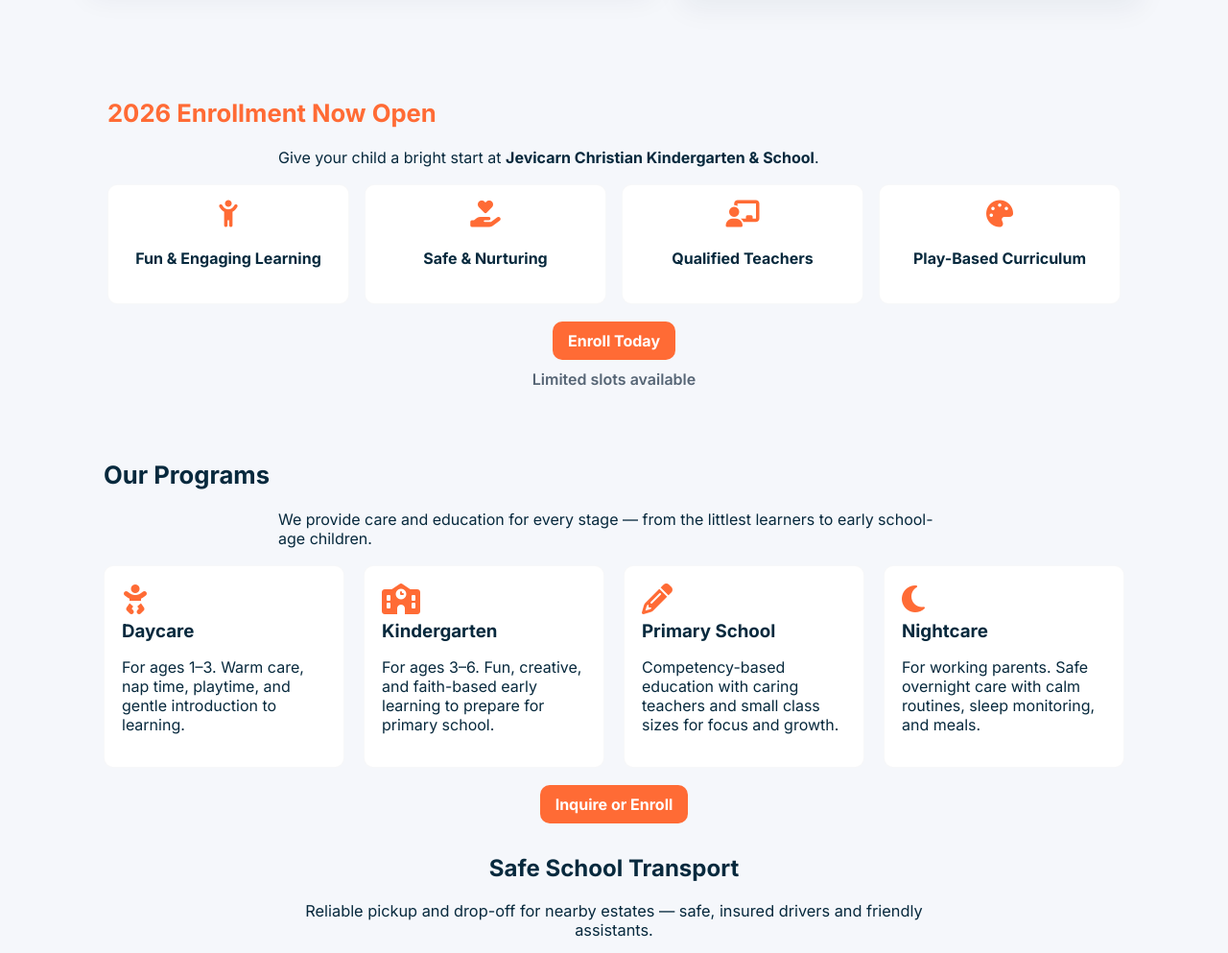
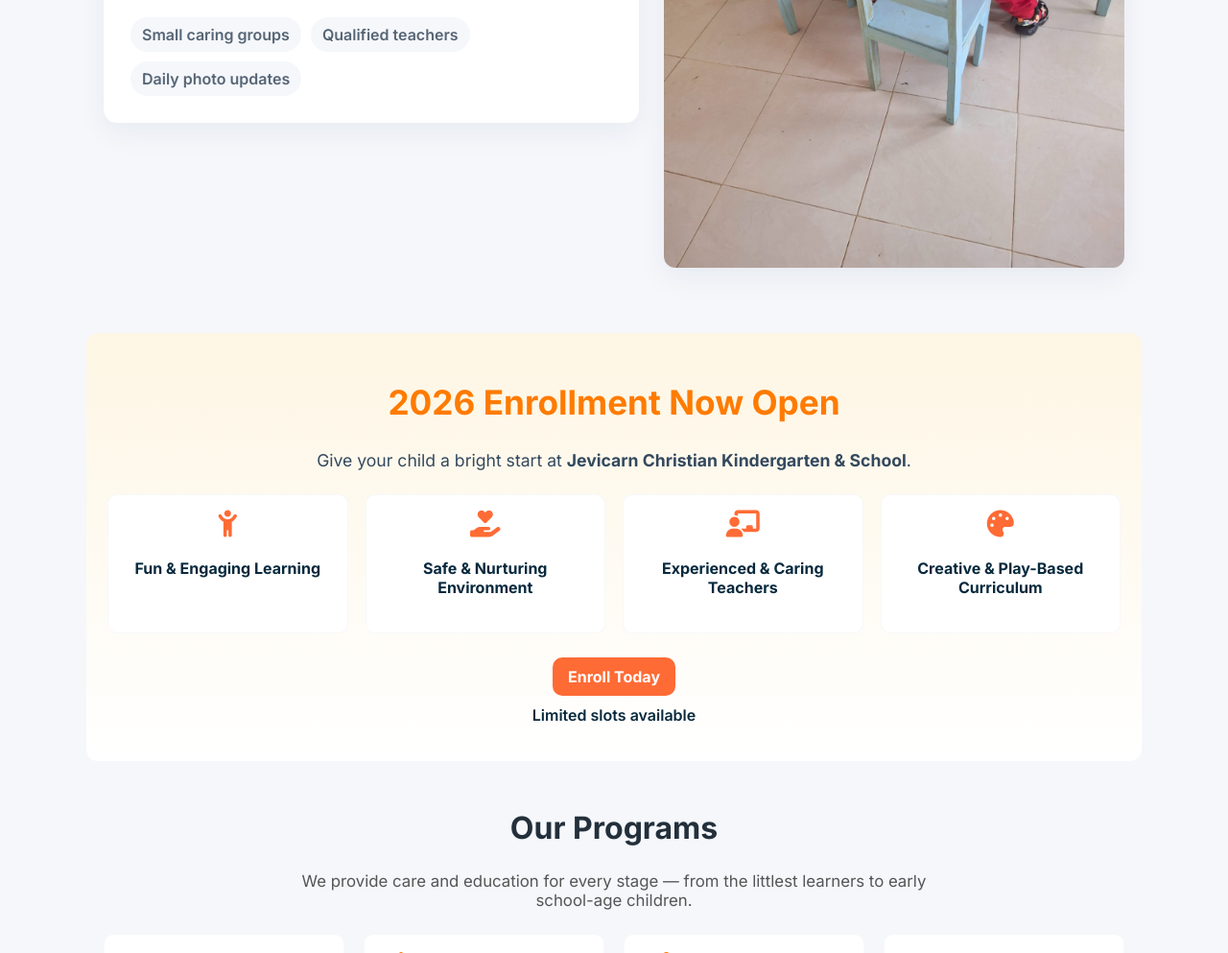
Before and after one commit to JeanPromise/Jevicarn-Christian-School, a Flask app: page / in a window 1280 px wide. Shown: the part 504-1497 px from the top of the page at 96% size. Run offline with Flask 3, Linux system fonts and the light colour scheme; data that the repository does not hold is empty; some libraries are stand-ins or nearby versions.

Commit message:
Update home.html

```diff
--- a/templates/home.html
+++ b/templates/home.html
@@ -2,145 +2,167 @@
 {% block content %}
 
 <!-- HERO SECTION -->
-<section class="hero container">
-  <div class="hero-grid">
+<section class="hero">
+  <div class="container hero-grid">
     <div class="hero-text card">
       <h1>Where little minds <span class="accent">grow</span> big dreams</h1>
-      <p class="lead">At <strong>Jevicarn Christian Kindergarten & School</strong>, we nurture curiosity, creativity, and kindness through playful, faith-centered learning.</p>
-
+      <p class="lead">
+        At Jevicarn Christian Kindergarten & School, we nurture curiosity, creativity, and kindness through playful learning.
+      </p>
       <div class="cta-row">
-        <a href="/contact" class="btn btn-primary">Book a Visit</a>
+        <a href="/contact" class="btn btn-primary large">Book a Visit</a>
         <a href="/gallery" class="btn btn-ghost">See Photos</a>
       </div>
-
-      <ul class="feature-list" aria-hidden="false">
-        <li>Small, caring groups</li>
-        <li>Qualified, nurturing teachers</li>
-        <li>Daily photo updates for parents</li>
+      <ul class="feature-list">
+        <li>Small caring groups</li>
+        <li>Qualified teachers</li>
+        <li>Daily photo updates</li>
       </ul>
     </div>
 
-    <div class="hero-media card" aria-hidden="false" role="img" aria-label="Children playing at Jevicarn">
-      <picture>
-        <!-- preferred local webp if present -->
-        <source srcset="{{ url_for('static', filename='uploads/hero-example.webp') }}" type="image/webp">
-        <!-- local jpg fallback with GitHub raw fallback if file not served -->
-        <img
-          src="{{ url_for('static', filename='uploads/hero-example.jpg') }}"
-          alt="Children playing at Jevicarn"
-          loading="lazy"
-          decoding="async"
-          onerror="this.onerror=null; this.src='https://raw.githubusercontent.com/JeanPromise/Jevicarn-Christian-School/main/static/uploads/hero-example.jpg';">
-      </picture>
+    <div class="hero-media card">
+      <img src="{{ url_for('static', filename='uploads/hero-example.jpg') }}" alt="kids playing">
     </div>
   </div>
 </section>
 
-<!-- ENROLLMENT -->
-<section class="enrollment container card" aria-labelledby="enroll-heading" style="margin-top:32px;">
-  <h2 id="enroll-heading" style="color:var(--accent);font-weight:800;font-size:1.6rem;">2026 Enrollment Now Open</h2>
-  <p class="muted" style="max-width:700px;margin:8px auto;">Give your child a bright start at <strong>Jevicarn Christian Kindergarten & School</strong>.</p>
+<!-- ENROLLMENT SECTION -->
+<section class="enrollment container card" style="margin-top:40px; text-align:center; background:linear-gradient(180deg,#fef6e4,#fff);">
+  <h2 style="color:#ff7b00; font-size:2.2em; font-weight:800;">2026 Enrollment Now Open</h2>
+  <p style="font-size:1.1em; color:#34495e; max-width:700px; margin:10px auto;">
+    Give your child a bright start at <strong>Jevicarn Christian Kindergarten & School</strong>.
+  </p>
 
-  <div class="enroll-features">
+  <div class="enroll-features" style="display:grid;grid-template-columns:repeat(auto-fit,minmax(200px,1fr));gap:18px;margin-top:25px;">
     <div class="feature-box">
-      <i class="fa-solid fa-child-reaching icon" aria-hidden="true"></i>
+      <i class="fa-solid fa-child-reaching icon"></i>
       <h4>Fun & Engaging Learning</h4>
     </div>
     <div class="feature-box">
-      <i class="fa-solid fa-hand-holding-heart icon" aria-hidden="true"></i>
-      <h4>Safe & Nurturing</h4>
+      <i class="fa-solid fa-hand-holding-heart icon"></i>
+      <h4>Safe & Nurturing Environment</h4>
     </div>
     <div class="feature-box">
-      <i class="fa-solid fa-chalkboard-user icon" aria-hidden="true"></i>
-      <h4>Qualified Teachers</h4>
+      <i class="fa-solid fa-chalkboard-user icon"></i>
+      <h4>Experienced & Caring Teachers</h4>
     </div>
     <div class="feature-box">
-      <i class="fa-solid fa-palette icon" aria-hidden="true"></i>
-      <h4>Play-Based Curriculum</h4>
+      <i class="fa-solid fa-palette icon"></i>
+      <h4>Creative & Play-Based Curriculum</h4>
     </div>
   </div>
 
-  <div style="margin-top:18px; text-align:center;">
-    <a href="/contact" class="btn btn-primary">Enroll Today</a>
-    <p style="margin-top:10px;font-weight:600;color:var(--muted);">Limited slots available</p>
+  <div style="margin-top:25px;">
+    <a href="/contact" class="btn btn-primary large">Enroll Today</a>
+    <p style="margin-top:10px;font-weight:600;">Limited slots available</p>
   </div>
 </section>
 
-<!-- PROGRAMS -->
-<section class="programs container card" style="margin-top:36px;">
-  <h2 style="color:var(--text); font-size:1.6rem; font-weight:800;">Our Programs</h2>
-  <p class="muted" style="max-width:700px;margin:8px auto;">We provide care and education for every stage — from the littlest learners to early school-age children.</p>
+<!-- PROGRAMS SECTION -->
+<section class="programs container card" style="margin-top:50px; text-align:center;">
+  <h2 style="color:#23303B; font-size:2em; font-weight:800;">Our Programs</h2>
+  <p style="font-size:1.05em; max-width:700px; margin:10px auto; color:#555;">
+    We provide care and education for every stage — from the littlest learners to early school-age children.
+  </p>
 
-  <div class="programs-grid" style="margin-top:18px;">
+  <div class="programs-grid" style="display:grid;grid-template-columns:repeat(auto-fit,minmax(230px,1fr));gap:20px;margin-top:25px;">
     <div class="program-box">
-      <i class="fa-solid fa-baby icon" style="font-size:2rem;color:var(--accent);" aria-hidden="true"></i>
+      <i class="fa-solid fa-baby icon" style="font-size:2em;color:#ff7b00;"></i>
       <h3>Daycare</h3>
       <p>For ages 1–3. Warm care, nap time, playtime, and gentle introduction to learning.</p>
     </div>
 
     <div class="program-box">
-      <i class="fa-solid fa-school icon" style="font-size:2rem;color:var(--accent);" aria-hidden="true"></i>
+      <i class="fa-solid fa-school icon" style="font-size:2em;color:#ff7b00;"></i>
       <h3>Kindergarten</h3>
       <p>For ages 3–6. Fun, creative, and faith-based early learning to prepare for primary school.</p>
     </div>
 
     <div class="program-box">
-      <i class="fa-solid fa-pencil-alt icon" style="font-size:2rem;color:var(--accent);" aria-hidden="true"></i>
+      <i class="fa-solid fa-pencil-alt icon" style="font-size:2em;color:#ff7b00;"></i>
       <h3>Primary School</h3>
       <p>Competency-based education with caring teachers and small class sizes for focus and growth.</p>
     </div>
 
     <div class="program-box">
-      <i class="fa-solid fa-moon icon" style="font-size:2rem;color:var(--accent);" aria-hidden="true"></i>
+      <i class="fa-solid fa-moon icon" style="font-size:2em;color:#ff7b00;"></i>
       <h3>Nightcare</h3>
       <p>For working parents. Safe overnight care with calm routines, sleep monitoring, and meals.</p>
     </div>
   </div>
 
-  <div style="margin-top:18px;text-align:center;"><a href="/contact" class="btn btn-primary">Inquire or Enroll</a></div>
+  <div style="margin-top:25px;">
+    <a href="/contact" class="btn btn-primary large">Inquire or Enroll</a>
+  </div>
 </section>
 
-<!-- TRANSPORT -->
-<section class="transport container card" style="margin-top:32px;text-align:center;">
-  <h2 style="color:var(--text);">Safe School Transport</h2>
-  <p class="muted" style="max-width:650px;margin:auto;font-size:1.02rem;">Reliable pickup and drop-off for nearby estates — safe, insured drivers and friendly assistants.</p>
+<!-- Add this in <head> if not already present -->
+<link rel="stylesheet" href="https://cdnjs.cloudflare.com/ajax/libs/font-awesome/6.6.0/css/all.min.css">
 
-  <div class="transport-grid" style="margin-top:18px;">
-    <div class="transport-photo"><img src="{{ url_for('static', filename='uploads/transport1.jpg') }}?v=1" alt="School transport van" loading="lazy"></div>
-    <div class="transport-photo"><img src="{{ url_for('static', filename='uploads/transport2.jpg') }}?v=2" alt="School bus" loading="lazy"></div>
+<!-- TRANSPORT SECTION -->
+<section class="transport container card" style="margin-top:40px; text-align:center;">
+  <h2 style="color:#23303B;">Safe School Transport</h2>
+  <p style="max-width:650px; margin:auto; font-size:1.1em;">
+    We offer reliable pickup and drop-off services for nearby estates and neighborhoods, ensuring every child arrives safely and comfortably every day.
+  </p>
+
+  <div class="transport-grid" style="display:grid;grid-template-columns:repeat(auto-fit,minmax(250px,1fr));gap:20px;margin-top:20px;">
+    <div class="transport-photo">
+      <img src="{{ url_for('static', filename='uploads/transport1.jpg') }}?v=1" alt="School transport van" loading="lazy" style="width:100%;border-radius:16px;">
+    </div>
+    <div class="transport-photo">
+      <img src="{{ url_for('static', filename='uploads/transport2.jpg') }}?v=2"  alt="School bus" loading="lazy" style="width:100%;border-radius:16px;">
+    </div>
   </div>
 
-  <p style="margin-top:12px;color:var(--muted);font-weight:600;">Available for Juja and nearby areas</p>
+  <p style="margin-top:12px; color:#555; font-weight:600;">Available for Juja and nearby areas</p>
 </section>
 
-<!-- LOCATION -->
-<section class="location container" style="margin-top:32px;text-align:center;">
-  <h2 style="color:var(--text);">Find Us</h2>
-  <p class="muted" style="max-width:700px;margin:auto;font-size:1.02rem;">We are located at <strong>Ebenezer Centre near Faida Ndogo, Juja, Kiambu County</strong>.</p>
-
-  <iframe src="https://www.google.com/maps?q=Ebenezer+Centre,+Juja,+Kiambu+County,+Kenya&output=embed" width="100%" height="300" style="border-radius:12px;margin-top:16px;border:0;" allowfullscreen="" loading="lazy"></iframe>
+<!-- LOCATION SECTION -->
+<section class="location container" style="margin-top:40px; text-align:center;">
+  <h2 style="color:#23303B;"> Find Us</h2>
+  <p style="max-width:650px; margin:auto; font-size:1.1em;">
+    We are located at <strong>Ebenezer Centre near Faida Ndogo, Juja, Kiambu County</strong>.<br>
+    School transport is available for nearby estates and neighbourhoods.
+  </p>
+  <iframe
+    src="https://www.google.com/maps?q=Ebenezer+Centre,+Juja,+Kiambu+County,+Kenya&output=embed"
+    width="100%" height="300" style="border-radius:16px; margin-top:15px;" allowfullscreen="" loading="lazy">
+  </iframe>
 </section>
 
-<!-- GALLERY -->
-<section class="gallery-preview container" style="margin-top:32px;">
+
+<!-- GALLERY PREVIEW -->
+<section class="gallery-preview container">
   <h2>Snapshots from our day</h2>
-  <div class="grid" style="margin-top:12px;">
+  <div class="grid">
     {% for img in images[:8] %}
       <div class="thumb"><img src="{{ url_for('static', filename='uploads/' ~ img) }}" loading="lazy" alt="photo"></div>
     {% else %}
       <p>No photos yet — upload via the admin panel.</p>
     {% endfor %}
   </div>
-  <div style="text-align:center;margin-top:12px;"><a href="/gallery" class="btn btn-primary">View Full Gallery</a></div>
+  <div style="text-align:center; margin-top:16px;">
+    <a href="/gallery" class="btn btn-primary">View Full Gallery</a>
+  </div>
 </section>
 
 <!-- WHY CHOOSE US -->
-<section class="why container card" style="margin-top:32px;">
+<section class="why container card">
   <h2>Why parents choose us</h2>
-  <div class="why-grid" style="margin-top:12px;">
-    <div class="why-item"><h3>Faith & Character</h3><p>We instill Christian values of kindness, honesty, and teamwork.</p></div>
-    <div class="why-item"><h3>Healthy meals</h3><p>Balanced nutrition for strong bodies and bright minds.</p></div>
-    <div class="why-item"><h3>Safe environment</h3><p>Secure compound, clean classrooms, and warm caretakers.</p></div>
+  <div class="why-grid">
+    <div class="why-item">
+      <h3>Faith & Character</h3>
+      <p>We instill Christian values of kindness, honesty, and teamwork from day one.</p>
+    </div>
+    <div class="why-item">
+      <h3>Healthy meals</h3>
+      <p>Balanced nutrition for strong bodies and bright minds.</p>
+    </div>
+    <div class="why-item">
+      <h3>Safe environment</h3>
+      <p>Secure compound, clean classrooms, and warm caretakers.</p>
+    </div>
   </div>
 </section>
 
```
